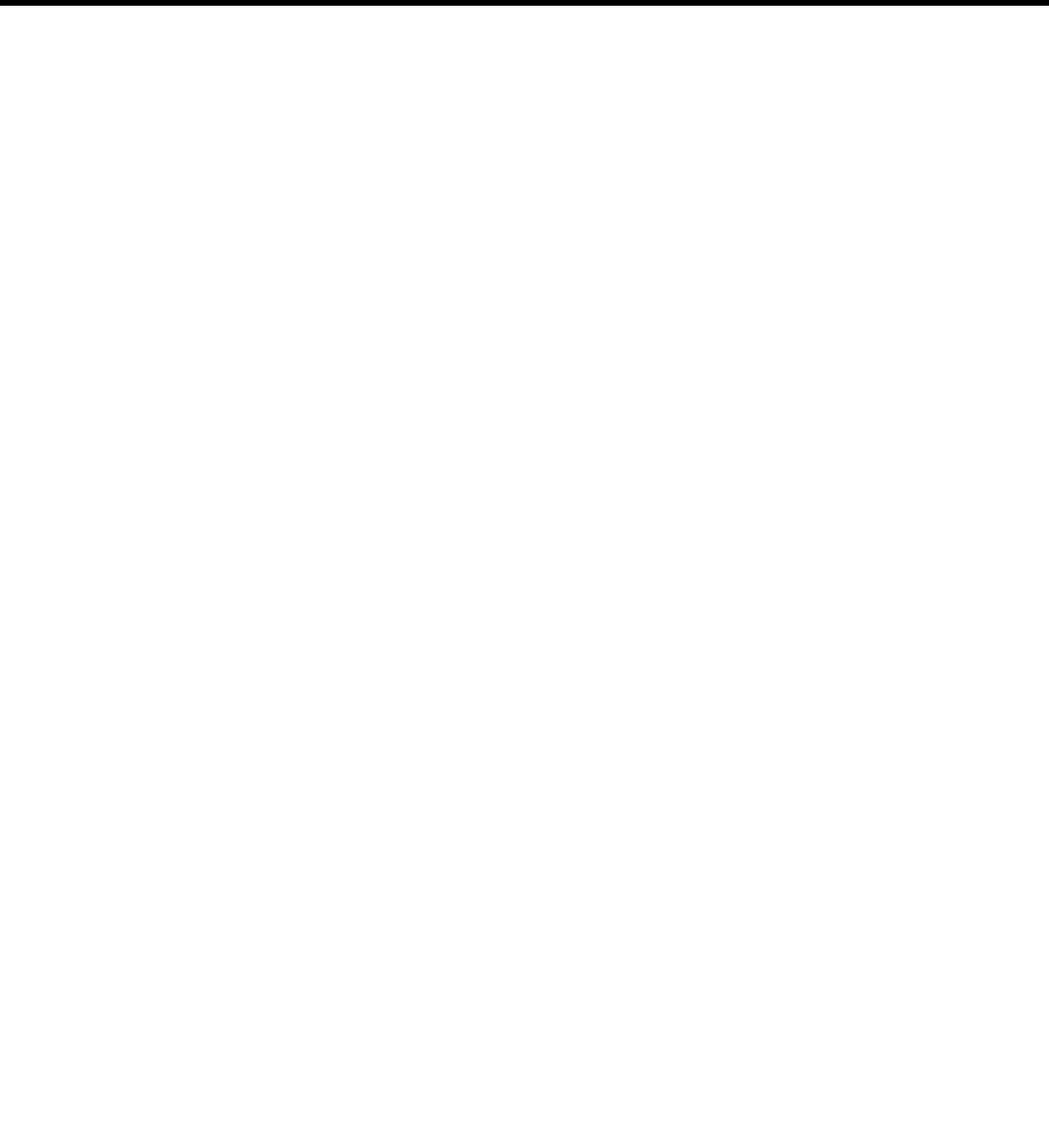
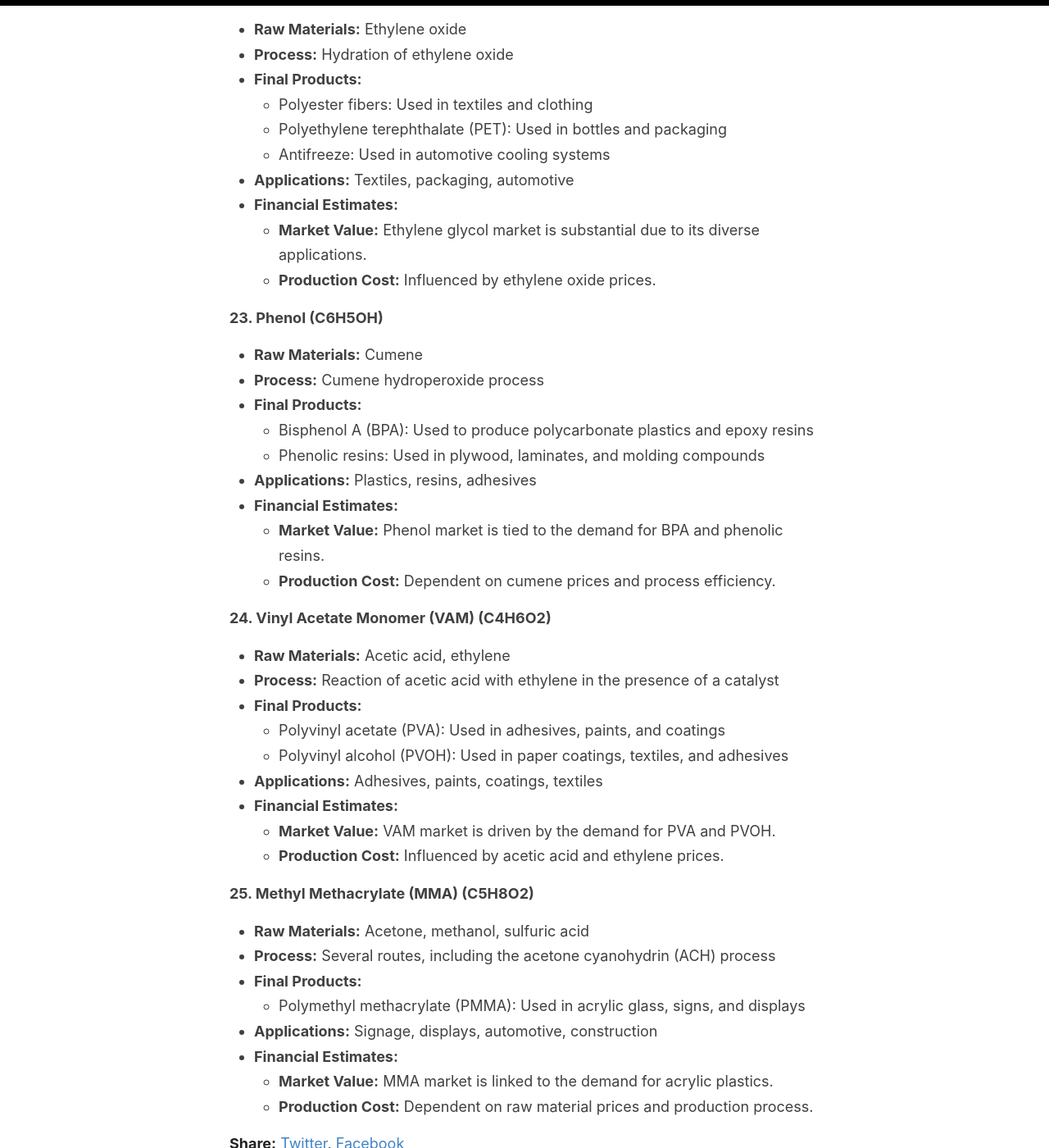
Before and after one commit to bhavikmk/bhavikmk.github.io, a Jekyll site: the page built from _posts/2024-12-26-petchemproducts.md, in a window 1280 px wide and 1400 px high, scrolled down 9571 px. Shown: the whole window at 82% size. Built offline with Jekyll 4.4.1, drawn with Linux system fonts in a browser that asks for light colours; some of the changed text lies outside the part shown.

Commit message:
Update / Correct Blog

```diff
--- a/_posts/2024-12-26-petchemproducts.md
+++ b/_posts/2024-12-26-petchemproducts.md
@@ -276,3 +276,63 @@ Petrochemicals and raw materials, Process, final products & it's applications (U
 *   **Financial Estimates:**
     *   **Market Value:** IPA market has seen increased demand due to its use in hand sanitizers.
     *   **Production Cost:** Dependent on propylene prices and hydration process efficiency.
+
+**21. Aniline (C6H5NH2)**
+
+*   **Raw Materials:** Benzene, nitric acid
+*   **Process:** Nitration of benzene to nitrobenzene, followed by reduction to aniline
+*   **Final Products:**
+    *   Methylene diphenyl diisocyanate (MDI): Used to produce polyurethane foams
+    *   Dyes and pigments: Used in textiles, paints, and inks
+*   **Applications:** Polyurethane production, textile dyeing, rubber processing
+*   **Financial Estimates:**
+    *   **Market Value:** Aniline market is linked to the demand for polyurethanes and dyes.
+    *   **Production Cost:** Dependent on benzene and nitric acid prices, as well as production technology.
+
+**22. Ethylene Glycol (C2H6O2)**
+
+*   **Raw Materials:** Ethylene oxide
+*   **Process:** Hydration of ethylene oxide
+*   **Final Products:**
+    *   Polyester fibers: Used in textiles and clothing
+    *   Polyethylene terephthalate (PET): Used in bottles and packaging
+    *   Antifreeze: Used in automotive cooling systems
+*   **Applications:** Textiles, packaging, automotive
+*   **Financial Estimates:**
+    *   **Market Value:** Ethylene glycol market is substantial due to its diverse applications.
+    *   **Production Cost:** Influenced by ethylene oxide prices.
+
+**23. Phenol (C6H5OH)**
+
+*   **Raw Materials:** Cumene
+*   **Process:** Cumene hydroperoxide process
+*   **Final Products:**
+    *   Bisphenol A (BPA): Used to produce polycarbonate plastics and epoxy resins
+    *   Phenolic resins: Used in plywood, laminates, and molding compounds
+*   **Applications:** Plastics, resins, adhesives
+*   **Financial Estimates:**
+    *   **Market Value:** Phenol market is tied to the demand for BPA and phenolic resins.
+    *   **Production Cost:** Dependent on cumene prices and process efficiency.
+
+**24. Vinyl Acetate Monomer (VAM) (C4H6O2)**
+
+*   **Raw Materials:** Acetic acid, ethylene
+*   **Process:** Reaction of acetic acid with ethylene in the presence of a catalyst
+*   **Final Products:**
+    *   Polyvinyl acetate (PVA): Used in adhesives, paints, and coatings
+    *   Polyvinyl alcohol (PVOH): Used in paper coatings, textiles, and adhesives
+*   **Applications:** Adhesives, paints, coatings, textiles
+*   **Financial Estimates:**
+    *   **Market Value:** VAM market is driven by the demand for PVA and PVOH.
+    *   **Production Cost:** Influenced by acetic acid and ethylene prices.
+
+**25. Methyl Methacrylate (MMA) (C5H8O2)**
+
+*   **Raw Materials:** Acetone, methanol, sulfuric acid
+*   **Process:** Several routes, including the acetone cyanohydrin (ACH) process
+*   **Final Products:**
+    *   Polymethyl methacrylate (PMMA): Used in acrylic glass, signs, and displays
+*   **Applications:** Signage, displays, automotive, construction
+*   **Financial Estimates:**
+    *   **Market Value:** MMA market is linked to the demand for acrylic plastics.
+    *   **Production Cost:** Dependent on raw material prices and production process.
```
Also changed, not shown: other parts of _posts/2024-12-26-petchemproducts.md (+1 -1 lines).
